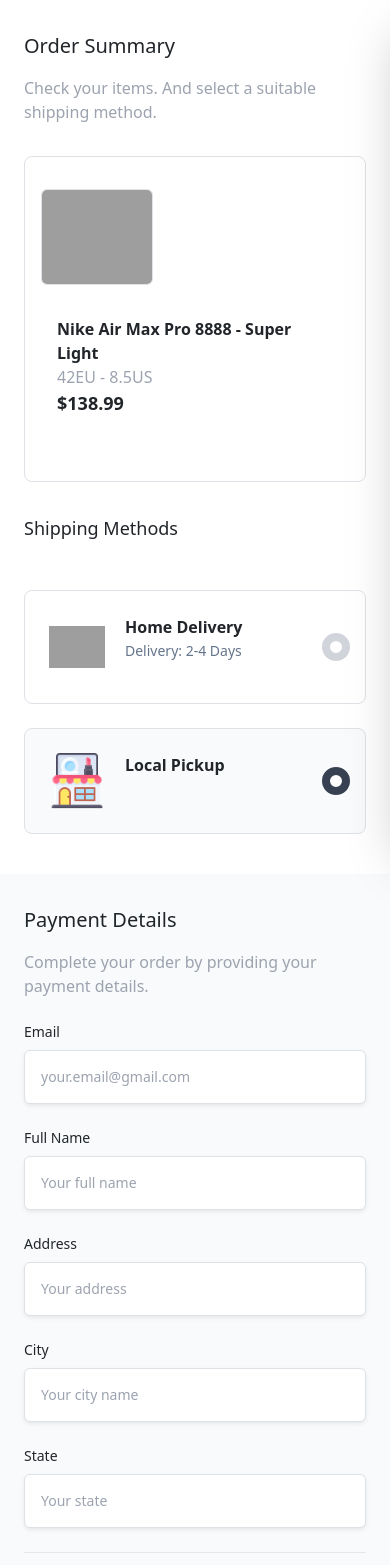
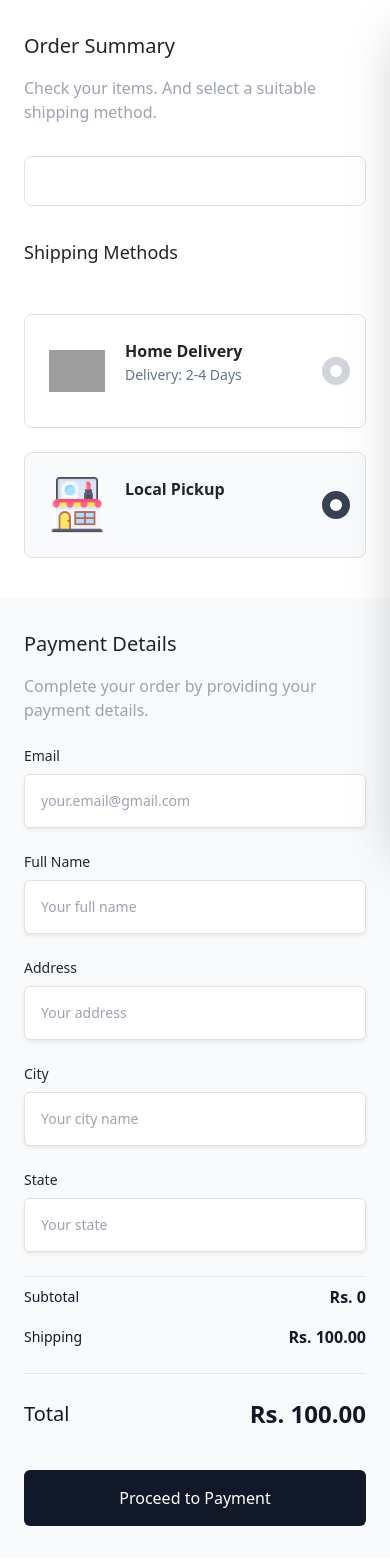
Before and after one commit to Rajan66/Glam, a React (Create React App) app in the folder client/: page /checkout in a window 390 px wide. Shown: the top 1565 px of the page. Built offline with nearby package versions, Linux system fonts and the light colour scheme; grey boxes are pictures that could not be loaded.

Commit message:
Checkout page created

```diff
--- a/client/src/components/Checkout/Checkout.js
+++ b/client/src/components/Checkout/Checkout.js
@@ -1,40 +1,38 @@
-import React from 'react'
-import { useSelector } from 'react-redux';
-import { useEffect } from 'react';
+import React, { useContext } from 'react'
+import { useDispatch } from 'react-redux'
+
+import CheckoutItem from './CheckoutItem';
+import { CartContext } from '../Cart/CartContext';
 
 import deliveryIcon from '../../images/icons/delivery-bike.png'
 import pickupIcon from '../../images/icons/cosmetics.png'
 
+
 const Checkout = () => {
-
-  const cartItems = useSelector((state) => state.cart.cartItems);
-  console.log(cartItems)
-  // const cartSize = cartItems.length;
+  const dispatch = useDispatch()
+  const { cart, total } = useContext(CartContext)
+  console.log(cart)
 
 
 
-
-  const handleCheckout = () => {
-
+  const handleOrder = () => {
+    dispatch(createOrder(order))
   }
 
   return (
     <>
-
       <div className="grid sm:px-10 lg:grid-cols-2 lg:px-20 xl:px-32">
         <div className="px-4 pt-8">
           <p className="text-xl font-medium">Order Summary</p>
           <p className="text-gray-400">Check your items. And select a suitable shipping method.</p>
           {/* products */}
           <div className="mt-8 space-y-3 rounded-lg border bg-white px-2 py-4 sm:px-6">
-            <div className="flex flex-col rounded-lg bg-white sm:flex-row">
-              <img className="m-2 h-24 w-28 rounded-md border object-cover object-center" src="https://images.unsplash.com/flagged/photo-1556637640-2c80d3201be8?ixlib=rb-1.2.1&ixid=MnwxMjA3fDB8MHxzZWFyY2h8M3x8c25lYWtlcnxlbnwwfHwwfHw%3D&auto=format&fit=crop&w=500&q=60" alt="" />
-              <div className="flex w-full flex-col px-4 py-4">
-                <span className="font-semibold">Nike Air Max Pro 8888 - Super Light</span>
-                <span className="float-right text-gray-400">42EU - 8.5US</span>
-                <p className="text-lg font-bold">$138.99</p>
-              </div>
-            </div>
+
+
+            {cart.map((item) => {
+              return <CheckoutItem item={item} key={item._id} />
+            })}
+
           </div>
 
           {/* shipping methods */}
@@ -134,19 +132,19 @@
             <div className="mt-6 border-t border-b py-2">
               <div className="flex items-center justify-between">
                 <p className="text-sm font-medium text-gray-900">Subtotal</p>
-                <p className="font-semibold text-gray-900">$399.00</p>
+                <p className="font-semibold text-gray-900">Rs. {total}</p>
               </div>
               <div className="flex items-center justify-between">
                 <p className="text-sm font-medium text-gray-900">Shipping</p>
-                <p className="font-semibold text-gray-900">$8.00</p>
+                <p className="font-semibold text-gray-900">Rs. 100.00</p>
               </div>
             </div>
             <div className="mt-6 flex items-center justify-between">
-              <p className="text-sm font-medium text-gray-900">Total</p>
-              <p className="text-2xl font-semibold text-gray-900">$408.00</p>
+              <p className="text-xl font-medium text-gray-900">Total</p>
+              <p className="text-2xl font-semibold text-gray-900">{`Rs. ${parseFloat(total + 100).toFixed(2)}`}</p>
             </div>
           </div>
-          <button className="mt-4 mb-8 w-full rounded-md bg-gray-900 px-6 py-3 font-medium text-white">Proceed to Payment</button>
+          <button className="mt-4 mb-8 w-full rounded-md bg-gray-900 px-6 py-3 font-medium text-white" onClick={handleOrder}>Proceed to Payment</button>
         </div>
       </div>
     </>
--- /dev/null
+++ b/client/src/components/Checkout/CheckoutItem.js
@@ -0,0 +1,48 @@
+import React, { useContext } from 'react'
+
+import { IoMdAdd, IoMdClose, IoMdRemove } from 'react-icons/io'
+import { CartContext } from '../Cart/CartContext'
+
+const CheckoutItem = ({ item }) => {
+    const { removeFromCart, increaseAmount, decreaseAmount } = useContext(CartContext)
+
+    const { _id, productImage, title, category, price, amount } = item
+    console.log(_id)
+
+    return (
+        <div className="flex flex-col rounded-lg bg-white sm:flex-row">
+            <img className="m-2 h-24 w-28 rounded-md border object-cover object-center" src={item.productImage} alt="" />
+            <div className="flex w-full flex-col px-4 py-4">
+                <span className="font-semibold">{item.title}</span>
+                <span className="float-right text-gray-400"></span>
+                <div className=' flex gap-x-2 h-[36px] text-sm'>
+                    {/* qty */}
+                    <div className='flex flex-1 max-w-[100px]
+                         items-center h-full border text-black font-medium'>
+                        {/* minus icon */}
+                        <div
+                            onClick={() => decreaseAmount(_id)}
+                            className='flex-1 h-full flex justify-center items-center cursor-pointer '
+                        >
+                            <IoMdRemove />
+                        </div>
+                        {/* amount */}
+                        <div className='h-full flex justify-center items-center px-2'>{amount}</div>
+                        {/* plus icon */}
+                        <div
+                            onClick={() => increaseAmount(_id)}
+                            className='flex-1 h-full flex justify-center items-center cursor-pointer'>
+                            <IoMdAdd />
+                        </div>
+                    </div>
+                    {/* item price */}
+                    <div className='flex-1 flex justify-around items-center'>Rs. {price}</div>
+                    {/* final price */}
+                    <div className='flex-1 flex justify-end items-center text-black font-medium'>{`Rs. ${parseFloat(price * amount).toFixed(2)}`}</div>
+                </div>
+            </div>
+        </div>
+    )
+}
+
+export default CheckoutItem
```
